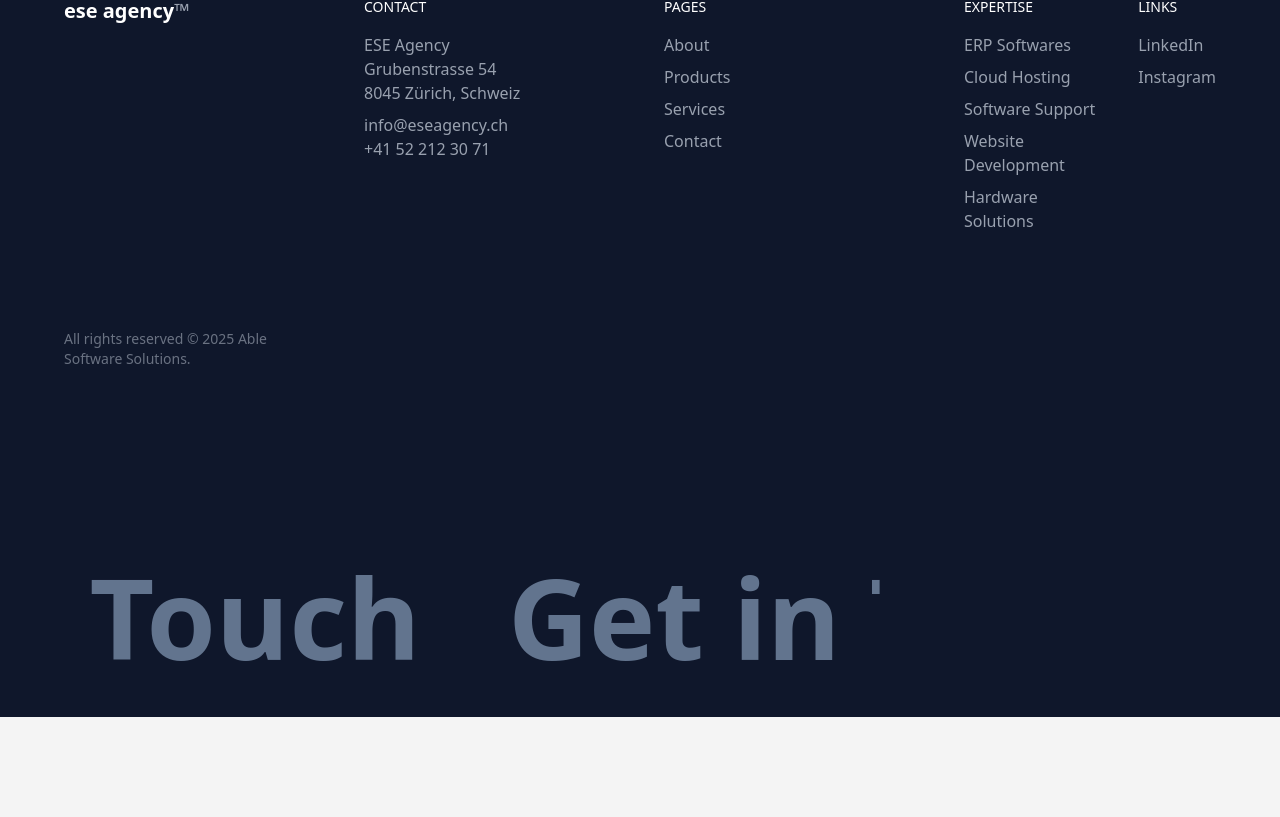
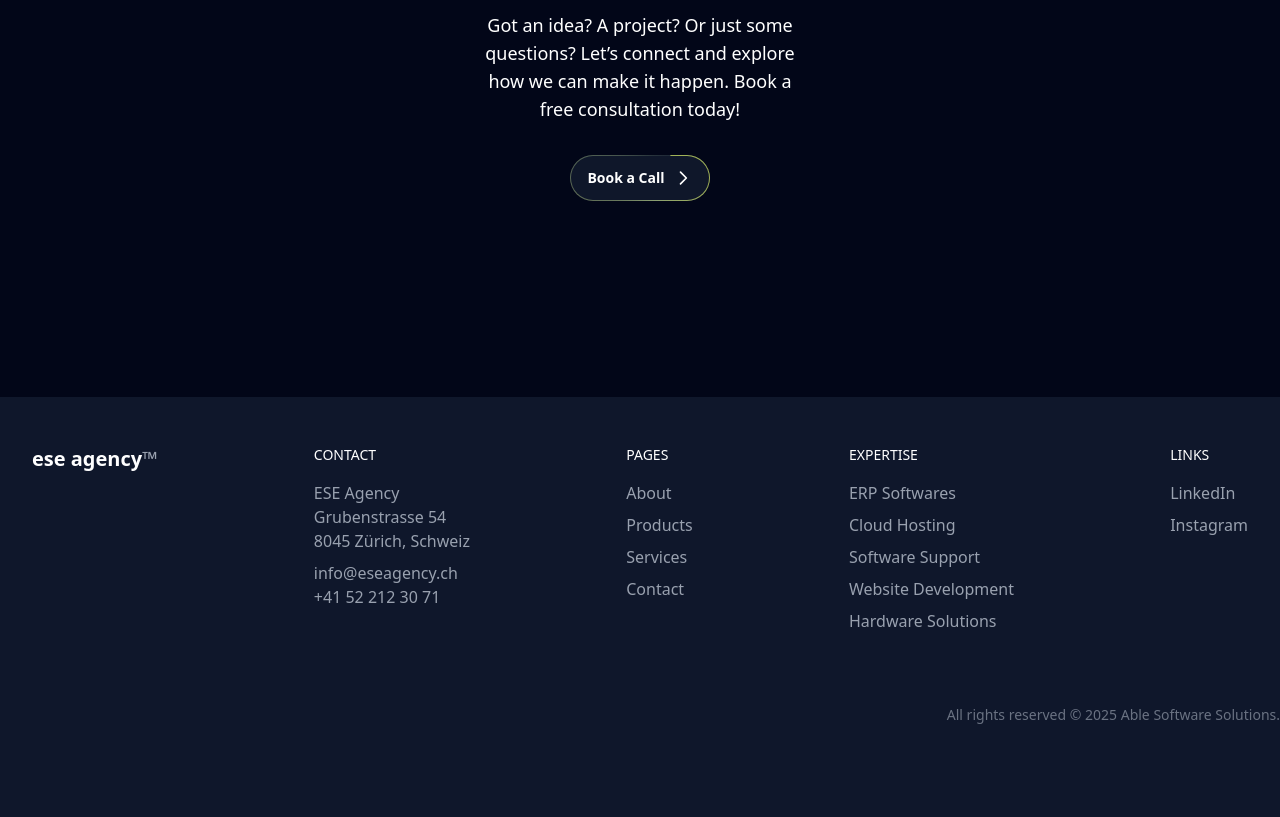
Before and after one commit to imhafsamaryam/gsap-tutorial, a React (Vite) app: page /about in a window 1280 px wide. Shown: the part 1603-2420 px from the top of the page. Before the commit the page ends 2320 px from the top, so only its background shows below. Built offline with nearby package versions, Linux system fonts and the light colour scheme.

Commit message:
about page

```diff
--- a/src/App.css
+++ b/src/App.css
@@ -199,8 +199,9 @@ html {
   height: 400%;
   background: conic-gradient(
     rgba(215, 236, 101, 0.7) 0deg,
+    rgba(215, 236, 101, 0.7) 40deg,
     rgba(187, 213, 143, 0.7) 90deg,
-    transparent 180deg
+    transparent 360deg
   );
   animation: border-spin 7s linear infinite;
   z-index: 1;
@@ -209,7 +210,7 @@ html {
 /* Spinning Animation */
 @keyframes border-spin {
   100% {
-    transform: rotate(360deg);
+    transform: rotate(-360deg);
   }
 }
 
@@ -328,3 +329,32 @@ html {
   border-radius: 12px;
   z-index: -1;
 }
+
+.marquee {
+  position: relative;
+  width: 100vw;
+  max-width: 100%;
+  overflow: hidden;
+}
+
+.track {
+  position: absolute;
+  white-space: nowrap;
+  will-change: transform;
+  animation: marquee 100s linear infinite;
+}
+@keyframes marquee {
+  from { transform: translateX(0); }
+  to { transform: translateX(-50%); }
+}
+
+.text-content {
+  background-clip: text;
+  color: transparent;
+  display: inline-block;
+  transition: all 0.3s ease-in-out;
+}
+
+.text-content:hover {
+   -webkit-text-stroke: 1.5px slategrey;
+}
--- a/src/App.jsx
+++ b/src/App.jsx
@@ -7,6 +7,7 @@ import gsap from "gsap";
 import { ScrollTrigger } from "gsap/ScrollTrigger";
 import { useGSAP } from "@gsap/react";
 import Footer from "./components/footer";
+import AboutPage from "./pages/about_page";
 
 gsap.registerPlugin(ScrollTrigger);
 
@@ -34,6 +35,7 @@ export default function App() {
 
           <Routes>
             <Route path="/" element={<HomePage />} />
+            <Route path="/about" element={<AboutPage />} />
           </Routes>
         </main>
 
--- a/src/components/footer.jsx
+++ b/src/components/footer.jsx
@@ -1,25 +1,39 @@
+import React from "react";
+import { useRef } from "react";
 import gsap from "gsap";
 import { ScrollTrigger } from "gsap/ScrollTrigger";
 import { useGSAP } from "@gsap/react";
-import { useEffect, useRef } from "react";
 
 gsap.registerPlugin(ScrollTrigger);
 gsap.registerPlugin(useGSAP);
+import "../App.css";
 
 export default function Footer() {
-  const marqueeRef = useRef(null);
+  const sectionRef = useRef(null);
 
   useGSAP(() => {
-    gsap.to(marqueeRef.current, {
-      x: "-50%", // Moves half of the duplicated text width
-      duration: 10, // Adjust speed
-      repeat: -1,
-      ease: "linear",
+    const elements = sectionRef.current.querySelectorAll(".animate-item");
+
+    gsap.from(elements, {
+      opacity: 0,
+      y: 50,
+      duration: 1,
+      stagger: 0.2,
+      ease: "power3.out",
+      scrollTrigger: {
+        trigger: sectionRef.current,
+        start: "top 70%",
+        end: "bottom 50%",
+        toggleActions: "play none none reverse",
+      },
     });
   });
   return (
-    <footer className="bg-slate-900 min-h-[90vh] text-gray-400  px-8 md:px-16   flex flex-col justify-between">
-      <div className="container mx-auto grid grid-cols-1 md:grid-cols-4 gap-12">
+    <footer
+      ref={sectionRef}
+      className="bg-slate-900 min-h-[90vh] text-gray-400 md:py-12   flex flex-col justify-between"
+    >
+      <div className="container  px-8  mx-auto flex flex-col md:flex-row justify-between items-start gap-12">
         {/* Left Section - Logo & Copyright */}
         <div className="space-y-6">
           <h2 className="text-xl font-semibold text-white">
@@ -68,6 +82,8 @@ export default function Footer() {
               ))}
             </ul>
           </div>
+        </div>{" "}
+        {/* Bottom Links */}
         <div>
           <h3 className="text-white text-sm uppercase mb-4">Links</h3>
           <ul className="space-y-2">
@@ -80,23 +96,21 @@ export default function Footer() {
             ))}
           </ul>
         </div>
-        </div>{" "}
-        {/* Bottom Links */}
+      </div>
       <div className="container mx-auto flex justify-end text-xs text-gray-500 mt-12 space-x-6">
         <p className="text-sm">
           All rights reserved © {new Date().getFullYear()} Able Software
           Solutions.
         </p>
       </div>
+      <div class="marquee animate-item h-[8rem] md:h-[20rem] 2xl:h-[29rem] cursor-pointer ">
+        <div class="track">
+          <div class="text-content text-[6rem] md:text-[17rem] 2xl:text-[25.4rem] font-semibold bg-slate-700 hover:bg-transparent text-transparent bg-clip-text">
+            &nbsp;Contact Us &nbsp;Contact Us &nbsp;Contact Us &nbsp;Contact Us
+            &nbsp;Contact Us &nbsp;Contact Us &nbsp;Contact Us &nbsp;Contact Us
+            &nbsp;Contact Us &nbsp;Contact Us &nbsp;Contact Us &nbsp;Contact Us
+            &nbsp;Contact Us &nbsp;Contact Us
           </div>
-      <div className="w-full overflow-hidden whitespace-nowrap   py-4  ">
-        <div
-          ref={marqueeRef}
-          className="flex space-x-10   text-[6rem] md:text-[7rem] 2xl:text-[15.4rem] font-semibold bg-slate-500 hover:bg-slate-600 text-transparent bg-clip-text"
-        >
-          <span>Get in Touch &nbsp; Get in Touch &nbsp; Get in Touch</span>
-          <span>Get in Touch &nbsp; Get in Touch &nbsp; Get in Touch</span>{" "}
-          {/* Duplicate for infinite effect */}
         </div>
       </div>
     </footer>
--- a/src/components/get_in_touch.jsx
+++ b/src/components/get_in_touch.jsx
@@ -15,7 +15,7 @@ const GetInTouch = () => {
         Got an idea? A project? Or just some questions? Let’s connect and
         explore how we can make it happen. Book a free consultation today!
       </p>
-      <div className="card-wrapper text-white ">
+      <div className="card-wrapper text-white hover:scale-105 duration-300  cursor-pointer ">
         <div className="card-content   text-sm font-semibold flex items-center">
           <div>Book a Call</div>{" "}
           <svg
--- a/src/components/services_grid.jsx
+++ b/src/components/home_page/services_grid.jsx
@@ -1,13 +1,13 @@
 import React from "react";
-import { useEffect, useRef } from "react";
+import { useRef } from "react";
 import gsap from "gsap";
 import { ScrollTrigger } from "gsap/ScrollTrigger";
 import { useGSAP } from "@gsap/react";
 
 gsap.registerPlugin(ScrollTrigger);
 gsap.registerPlugin(useGSAP);
-import "../App.css";
-import GradientSubtitle from "./gradient_subtitle";
+import "../../App.css";
+import GradientSubtitle from "../gradient_subtitle";
 
 export default function ServicesGrid() {
   const services = [
--- a/src/components/services_hover.jsx
+++ b/src/components/home_page/services_hover.jsx
@@ -38,7 +38,7 @@ const sections = [
 
 import gsap from "gsap";
 import { ScrollTrigger } from "gsap/ScrollTrigger";
-import "../App.css";
+import "../../App.css";
 import { useGSAP } from "@gsap/react";
 import { useRef } from "react";
 
--- a/src/components/why_choose_us.jsx
+++ b/src/components/home_page/why_choose_us.jsx
@@ -1,7 +1,7 @@
 import { useEffect, useRef } from "react";
 import gsap from "gsap";
 import { ScrollTrigger } from "gsap/ScrollTrigger";
-import GradientSubtitle from "./gradient_subtitle";
+import GradientSubtitle from "../gradient_subtitle";
 
 gsap.registerPlugin(ScrollTrigger);
 
@@ -62,17 +62,17 @@ export default function WhyChooseUs() {
     >
       <div>
         <GradientSubtitle text={"Our Achievements"} />
-        <p className=" xl:max-w-[70%] w-[90vw] opacity-100 briefText tracking-wider leading-12 text-white text-[2.3rem] md:text-[3rem]   font-light transform translate-y-0">
+        <p className=" md:max-w-[70%] w-[90vw] opacity-100 briefText tracking-wider leading-12 text-white text-[2.3rem] md:text-[3rem]   font-light transform translate-y-0">
           <span>
             Transform your business with our advanced ERP solutions, reliable
             cloud hosting, top-tier hardware
           </span>
         </p>
       </div>{" "}
-      <div className="py-20 w-full flex flex-col md:flex-row  justify-between items-start gap-10">
+      <div className="py-20 w-full flex flex-col xl:flex-row  justify-between items-start gap-10">
         {stats.map((stat, index) => (
           <div key={index}>
-            <div className=" text-[6rem] md:text-[7rem]  2xl:text-[9.375em] font-semibold bg-gradient-to-r from-[#3c7321] via-[#edeb57] to-[#1a954b] text-transparent bg-clip-text  flex">
+            <div className=" text-[6rem] xl:text-[7rem]  2xl:text-[9.375em] font-semibold bg-gradient-to-r from-[#3c7321] via-[#edeb57] to-[#1a954b] text-transparent bg-clip-text  flex">
               <p ref={(el) => (countersRef.current[index] = el)}>
                 0{stat.suffix}
               </p>
--- /dev/null
+++ b/src/pages/about_page.jsx
@@ -0,0 +1,68 @@
+import React, { useRef } from "react";
+import { gsap } from "gsap";
+import { useGSAP } from "@gsap/react";
+import { ScrollTrigger } from "gsap/ScrollTrigger";
+import GetInTouch from "../components/get_in_touch";
+
+gsap.registerPlugin(ScrollTrigger);
+
+const AboutPage = () => {
+  const titleRef = useRef(null);
+  const imageRef = useRef(null);
+
+  useGSAP(() => {
+    gsap.from(titleRef.current, {
+      opacity: 0,
+      y: 50, // Slightly move down for entrance effect
+      duration: 1,
+      ease: "power3.out",
+    });
+
+    gsap.fromTo(
+      imageRef.current,
+      { scale: 1.2, y: "20vh" }, // Starts a bit lower
+      {
+        scale: 0.7, // Shrinks smoothly
+        y: "-40vh", // Moves up slightly
+        ease: "power2.out",
+        scrollTrigger: {
+          trigger: imageRef.current,
+          start: "top 80%",
+          end: "top 30%",
+          scrub: 1,
+        },
+      }
+    );
+  });
+
+  return (
+    <div className="min-h-screen bg-slate-950">
+      <section className="relative min-h-[150vh] bg-gray-900 flex flex-col items-center justify-center overflow-hidden">
+        {/* Title positioned properly in center */}
+        <div
+          ref={titleRef}
+          className="sticky top-[35%] left-0 right-0 text-center translate-y-[-50%] z-10"
+        >
+          <h1 className="tracking-tight text-[2.3rem] md:text-[4rem] lg:text-[4.5rem] text-white font-semibold">
+            Transform your Business with <br />
+            <span className="font-bold bg-gradient-to-r from-[#3c7321] via-[#edeb57] to-[#1a954b] text-transparent bg-clip-text drop-shadow-2xl">
+              Modern ERP Solutions
+            </span>
+          </h1>
+        </div>
+
+        {/* Image positioned better */}
+        <img
+          ref={imageRef}
+          src="images/hero1.jpg"
+          alt="title"
+          className="absolute top-[50%] w-[60vw] h-[50vh] object-cover rounded-br-2xl z-20"
+        />
+      </section>
+
+      <GetInTouch />
+    </div>
+  );
+};
+
+export default AboutPage;
--- a/src/pages/home_page.jsx
+++ b/src/pages/home_page.jsx
@@ -3,10 +3,10 @@ import "../App.css";
 import { gsap } from "gsap";
 import { useGSAP } from "@gsap/react";
 import { ScrollTrigger } from "gsap/ScrollTrigger";
-import ServicesGrid from "../components/services_grid";
-import ServicesHover from "../components/services_hover";
+import ServicesGrid from "../components/home_page/services_grid";
+import ServicesHover from "../components/home_page/services_hover";
 import GradientSubtitle from "../components/gradient_subtitle";
-import WhyChooseUs from "../components/why_choose_us";
+import WhyChooseUs from "../components/home_page/why_choose_us";
 import GetInTouch from "../components/get_in_touch";
 
 gsap.registerPlugin(ScrollTrigger);
```
Lines whose indentation alone changed are shown as unchanged.
